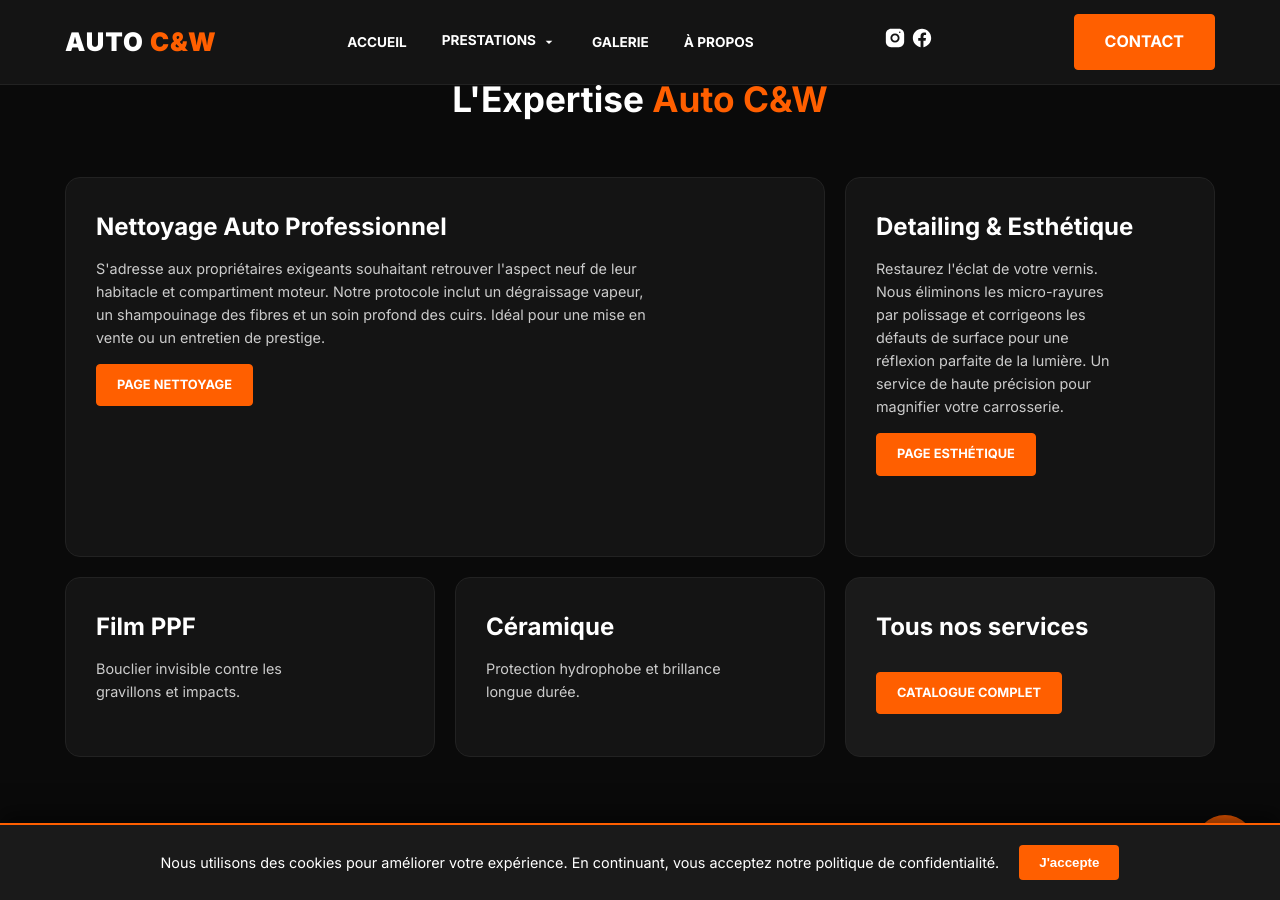
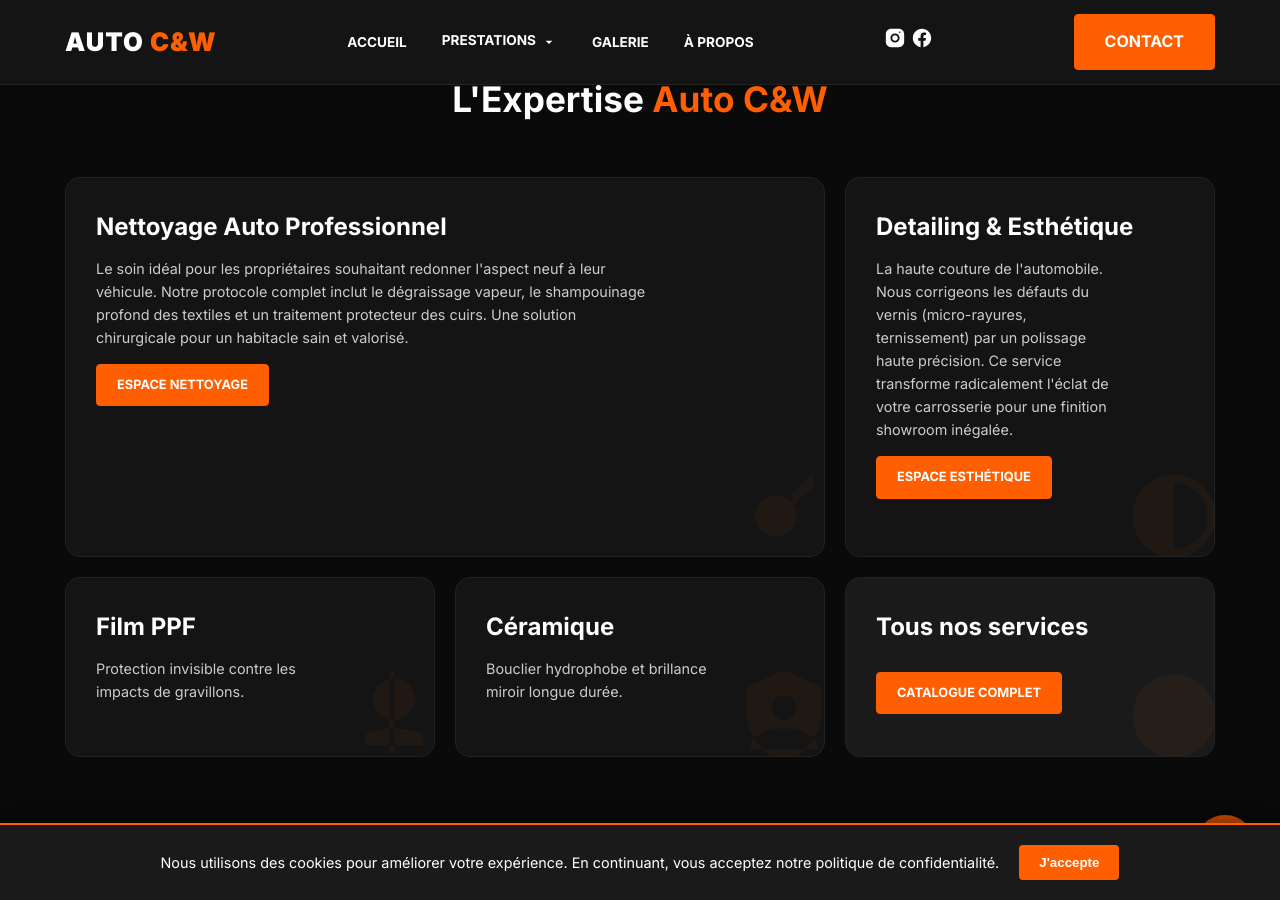
Before and after one commit to DuvalDVL/autocw, a Jekyll site: the page built from index.html, in a window 1280 px wide and 900 px high, scrolled down 824 px. Built offline with Jekyll 4.4.1, drawn with Linux system fonts in a browser that asks for light colours; some of the changed text lies outside the part shown.

Commit message:
Update index.html

```diff
--- a/index.html
+++ b/index.html
@@ -1,7 +1,6 @@
 ---
 layout: default
 title: Auto C&W | Studio Detailing & Protection Céramique Sallanches
-description: Le Studio de Detailing de référence à Sallanches. Nettoyage premium, Protection Céramique et Film PPF.
 hero_image: "/assets/img/detailing-auto-sallanches-ceramique-ppf-auto-cw.webp"
 ---
 
@@ -10,12 +9,12 @@
   <img src="{{ site.baseurl }}{{ page.hero_image }}" alt="Studio Detailing Sallanches" class="hero-bg" fetchpriority="high">
   <div class="container hero-content">
 
-    <div class="google-badge">
+    <a href="https://share.google/zXNwrR8EUs0J27IPe" target="_blank" class="google-badge" style="text-decoration: none !important; display: inline-flex;">
       <svg viewBox="0 0 24 24" class="icon-google"><path d="M22.56 12.25c0-.78-.07-1.53-.2-2.25H12v4.26h5.92c-.26 1.37-1.04 2.53-2.21 3.31v2.77h3.57c2.08-1.92 3.28-4.74 3.28-8.09z" fill="#4285F4"/><path d="M12 23c3.11 0 5.71-1.03 7.62-2.81l-3.57-2.77c-1 .67-2.28 1.07-3.8 1.07-2.92 0-5.39-1.97-6.27-4.62H2.18v2.87A11.99 11.99 0 0 0 12 23z" fill="#34A853"/><path d="M5.73 13.87c-.22-.67-.35-1.38-.35-2.12s.13-1.45.35-2.12V6.76H2.18A11.99 11.99 0 0 0 0 11.5c0 1.76.38 3.44 1.07 4.96l4.66-3.59z" fill="#FBBC05"/><path d="M12 4.75c1.69 0 3.21.58 4.41 1.72l3.31-3.31C17.71 1.05 15.11 0 12 0 7.35 0 3.4 2.67 1.44 6.56l4.66 3.59c.88-2.65 3.35-4.62 12-4.62z" fill="#EA4335"/></svg>
       <span class="rating">5.0</span>
       <div class="stars">★★★★★</div>
       <span class="badge-text">AVIS GOOGLE</span>
-    </div>
+    </a>
 
     <h1>LE STUDIO <span class="text-orange">AUTOCW</span></h1>
     <p>Protection longue durée et sublimation esthétique pour véhicules d'exception.</p>
@@ -31,31 +30,35 @@
       <div class="bento-item bento-main">
         <div class="bento-content">
           <h3>Nettoyage Auto Professionnel</h3>
-          <p>S'adresse aux propriétaires exigeants souhaitant retrouver l'aspect neuf de leur habitacle et compartiment moteur. Notre protocole inclut un dégraissage vapeur, un shampouinage des fibres et un soin profond des cuirs. Idéal pour une mise en vente ou un entretien de prestige.</p>
-          <a href="{{ site.baseurl }}/services/nettoyage-auto-interieur-exterieur-sallanches/" class="btn btn-orange-small">Page Nettoyage</a>
+          <p>Le soin idéal pour les propriétaires souhaitant redonner l'aspect neuf à leur véhicule. Notre protocole complet inclut le dégraissage vapeur, le shampouinage profond des textiles et un traitement protecteur des cuirs. Une solution chirurgicale pour un habitacle sain et valorisé.</p>
+          <a href="{{ site.baseurl }}/services/nettoyage-auto-interieur-exterieur-sallanches/" class="btn btn-orange-small">Espace Nettoyage</a>
         </div>
+        <svg class="bento-icon-bg" viewBox="0 0 24 24"><path d="M19,2L14,6.5V9.5L19,5V2M15,12A5,5 0 0,1 10,17A5,5 0 0,1 5,12A5,5 0 0,1 10,7A5,5 0 0,1 15,12Z"/></svg>
       </div>
 
       <div class="bento-item bento-tall">
         <div class="bento-content">
           <h3>Detailing & Esthétique</h3>
-          <p>Restaurez l'éclat de votre vernis. Nous éliminons les micro-rayures par polissage et corrigeons les défauts de surface pour une réflexion parfaite de la lumière. Un service de haute précision pour magnifier votre carrosserie.</p>
-          <a href="{{ site.baseurl }}/services/detailing-esthetique-protection-ceramique-sallanches/" class="btn btn-orange-small">Page Esthétique</a>
+          <p>La haute couture de l'automobile. Nous corrigeons les défauts du vernis (micro-rayures, ternissement) par un polissage haute précision. Ce service transforme radicalement l'éclat de votre carrosserie pour une finition showroom inégalée.</p>
+          <a href="{{ site.baseurl }}/services/detailing-esthetique-protection-ceramique-sallanches/" class="btn btn-orange-small">Espace Esthétique</a>
         </div>
+        <svg class="bento-icon-bg" viewBox="0 0 24 24"><path d="M12,2A10,10 0 0,0 2,12A10,10 0 0,0 12,22A10,10 0 0,0 22,12A10,10 0 0,0 12,2M12,4A8,8 0 0,1 20,12A8,8 0 0,1 12,20V4Z"/></svg>
       </div>
 
       <div class="bento-item">
         <div class="bento-content">
           <h3>Film PPF</h3>
-          <p>Bouclier invisible contre les gravillons et impacts.</p>
+          <p>Protection invisible contre les impacts de gravillons.</p>
         </div>
+        <svg class="bento-icon-bg" viewBox="0 0 24 24"><path d="M12,15C15.87,15 19,15.89 19,17V19H5V17C5,15.89 8.13,15 12,15M12,13C9.24,13 7,10.76 7,8C7,5.24 9.24,3 12,3C14.76,3 17,5.24 17,8C17,10.76 14.76,13 12,13M12,1L11,1L11,21L12,21L12,1Z"/></svg>
       </div>
 
       <div class="bento-item">
         <div class="bento-content">
           <h3>Céramique</h3>
-          <p>Protection hydrophobe et brillance longue durée.</p>
+          <p>Bouclier hydrophobe et brillance miroir longue durée.</p>
         </div>
+        <svg class="bento-icon-bg" viewBox="0 0 24 24"><path d="M12,1L3,5V11C3,16.55 6.84,21.74 12,23C17.16,21.74 21,16.55 21,11V5L12,1M12,7A3,3 0 0,1 15,10A3,3 0 0,1 12,13A3,3 0 0,1 9,10A3,3 0 0,1 12,7M12,15C14.67,15 20,16.33 20,19V20H4V19C4,16.33 9.33,15 12,15Z"/></svg>
       </div>
 
       <div class="bento-item" style="background: #1a1a1a;">
@@ -63,6 +66,7 @@
           <h3>Tous nos services</h3>
           <a href="{{ site.baseurl }}/services/" class="btn btn-orange-small">Catalogue Complet</a>
         </div>
+        <svg class="bento-icon-bg" viewBox="0 0 24 24"><path d="M11,9H13V7H11M11,17H13V11H11M12,2A10,10 0 0,0 2,12A10,10 0 0,0 12,22A10,10 0 0,0 22,12A10,10 0 0,0 12,2Z"/></svg>
       </div>
     </div>
   </div>
@@ -72,8 +76,8 @@
   <div class="b2b-card">
     <div class="b2b-content">
       <h2>Solutions <span class="text-orange">B2B & Professionnels</span></h2>
-      <p>Nous accompagnons les concessionnaires, agents et gestionnaires de flottes dans la valorisation de leur parc VO. Auto C&W propose des contrats de sous-traitance pour une préparation esthétique de showroom irréprochable, accélérant ainsi vos cycles de vente.</p>
-      <a href="{{ site.baseurl }}/detailing-professionnels-concessionnaires-sallanches/" class="btn btn-orange">Découvrir l'Espace Pro</a>
+      <p style="margin-bottom: 30px;">Nous accompagnons les concessionnaires, agents et gestionnaires de flottes dans la valorisation de leur parc VO. Auto C&W propose des contrats de sous-traitance pour une préparation esthétique de showroom irréprochable, accélérant ainsi vos cycles de vente.</p>
+      <a href="{{ site.baseurl }}/detailing-professionnels-concessionnaires-sallanches/" class="btn btn-orange">Espace Professionnel</a>
     </div>
   </div>
 </section>
@@ -82,15 +86,17 @@
   <div class="container text-center">
     <h2 class="section-title">Galerie <span class="text-orange">Réalisations</span></h2>
     <div class="home-gallery-grid" style="margin-bottom: 40px;">
-      <div class="gallery-thumb"><img src="{{ site.baseurl }}/assets/img/porsche.webp" alt="Projet"></div>
-      <div class="gallery-thumb"><img src="{{ site.baseurl }}/assets/img/audi.webp" alt="Projet"></div>
-      <div class="gallery-thumb"><img src="{{ site.baseurl }}/assets/img/bmw.webp" alt="Projet"></div>
+      <div class="gallery-thumb"><img src="{{ site.baseurl }}/assets/img/detailing-auto-sallanches-ceramique-ppf-auto-cw.webp" alt="Projet Detailing"></div>
+      <div class="gallery-thumb"><img src="{{ site.baseurl }}/assets/img/prestations-detailing-sallanches-ceramique.webp" alt="Projet Nettoyage"></div>
+      <div class="gallery-thumb"><img src="{{ site.baseurl }}/assets/img/studio-detailing-auto-cw-prestation-qualite.webp" alt="Projet Esthétique"></div>
     </div>
-    <a href="{{ site.company.instagram }}" target="_blank" class="btn btn-orange">En voir plus sur Instagram</a>
+    <div style="display: flex; justify-content: center;">
+      <a href="{{ site.company.instagram }}" target="_blank" class="btn btn-orange">En voir plus sur Instagram</a>
+    </div>
   </div>
 </section>
 
-<section class="section-padding">
+<section class="section-padding" style="padding-bottom: 20px;">
   <div class="container">
     <div class="reviews-container">
       <div class="review-track" id="reviewTrack">
@@ -99,8 +105,20 @@
           <span class="review-author">Client Google</span>
         </div>
         <div class="review-slide">
-          <p class="review-text">"La protection céramique facilite vraiment l'entretien au quotidien."</p>
+          <p class="review-text">"La protection céramique facilite vraiment l'entretien au quotidien. Bluffant."</p>
           <span class="review-author">Propriétaire Tesla</span>
+        </div>
+        <div class="review-slide">
+          <p class="review-text">"Nettoyage moteur et intérieur parfait pour la revente. Vendu en 48h."</p>
+          <span class="review-author">Vendeur Particulier</span>
+        </div>
+        <div class="review-slide">
+          <p class="review-text">"Enfin un vrai spécialiste du detailing à Sallanches. Je recommande."</p>
+          <span class="review-author">Passionné Auto</span>
+        </div>
+        <div class="review-slide">
+          <p class="review-text">"Soin apporté aux détails impressionnant. Ma voiture est comme neuve."</p>
+          <span class="review-author">Client Fidèle</span>
         </div>
       </div>
       <div class="carousel-nav">
@@ -111,13 +129,24 @@
   </div>
 </section>
 
-<section class="section-padding">
-  <div class="container">
-    <div class="local-expertise text-center">
-      <h2>Studio Detailing à <span class="text-orange">Sallanches</span></h2>
-      <p style="max-width: 900px; margin: 0 auto;">Expert en cosmétique automobile, le studio Auto C&W intervient pour les passionnés de la Haute-Savoie. Nous accueillons quotidiennement des clients de Megève, Chamonix et Combloux cherchant une protection durable face aux conditions climatiques de montagne (sel, UV, neige).</p>
-      <div class="city-tags" style="margin-top:20px;">
-        <span class="city-tag">Sallanches</span><span class="city-tag">Megève</span><span class="city-tag">Chamonix</span>
+<section class="section-padding" style="padding-top: 20px;">
+  <div class="container text-center">
+    <div class="local-expertise" style="max-width: 900px; margin: 0 auto; text-align: center;">
+      <h2 class="section-title">Studio Detailing à <span class="text-orange">Sallanches</span></h2>
+      <p style="margin-bottom: 30px;">Expert en cosmétique automobile, le studio Auto C&W intervient pour les passionnés de la Haute-Savoie. Nous accueillons quotidiennement des clients cherchant une protection durable face aux conditions climatiques de montagne (sel, UV, neige).</p>
+
+      <div class="city-tags" style="display: flex; flex-wrap: wrap; justify-content: center; gap: 10px; margin-bottom: 40px;">
+        <span class="city-tag">Sallanches</span>
+        <span class="city-tag">Megève</span>
+        <span class="city-tag">Chamonix</span>
+        <span class="city-tag">Combloux</span>
+        <span class="city-tag">Passy</span>
+        <span class="city-tag">Saint-Gervais</span>
+        <span class="city-tag">Cluses</span>
+      </div>
+
+      <div style="display: flex; justify-content: center;">
+        <a href="{{ site.baseurl }}/contact/" class="btn btn-orange">Prendre rendez-vous au studio</a>
       </div>
     </div>
   </div>
```
